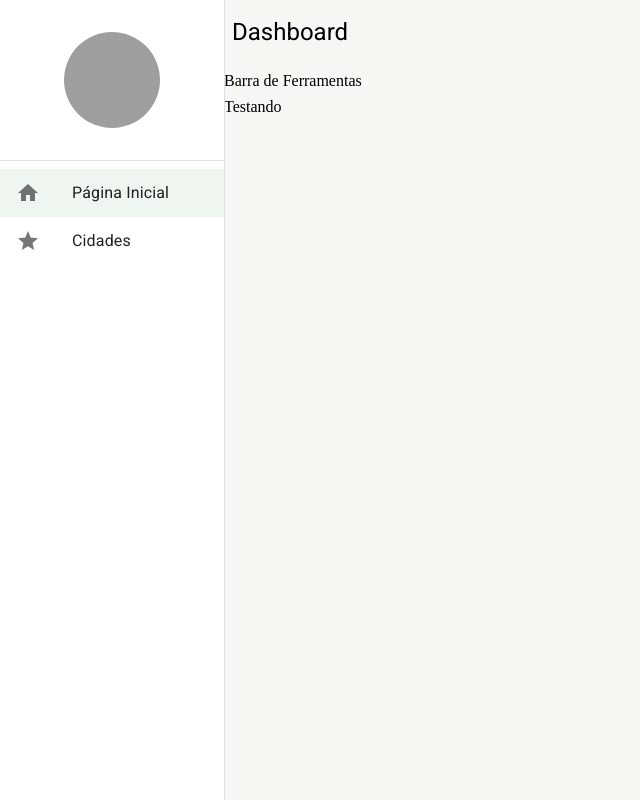
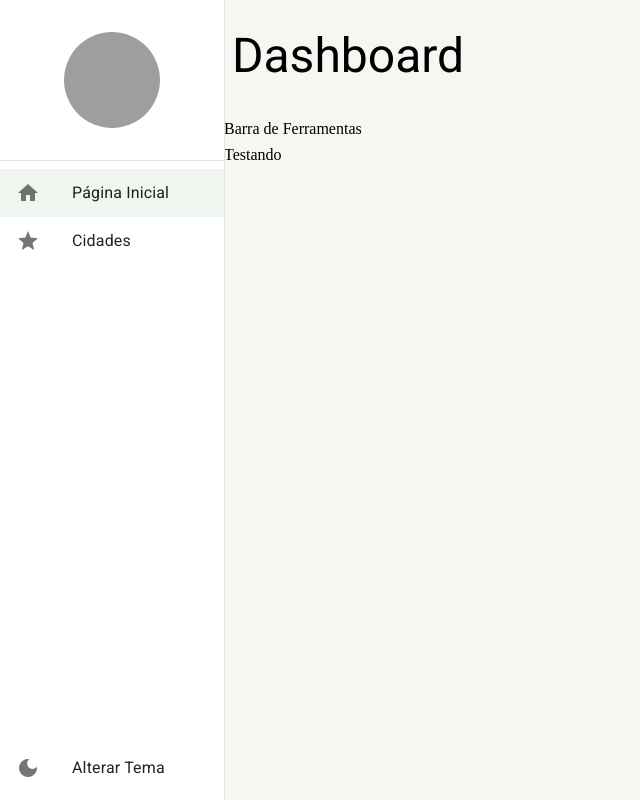
Before and after one commit to leomar-sartor/CursoReact, a React (Create React App) app: page /home in a window 1280 px wide. Shown: the whole page, without its empty margins (0-640 px from the left). Built offline with nearby package versions, Linux system fonts and the light colour scheme; grey boxes are pictures that could not be loaded.

Commit message:
Ajuste de heading da page e dark mode

```diff
--- a/src/pages/dashboard/Dashboard.tsx
+++ b/src/pages/dashboard/Dashboard.tsx
@@ -2,7 +2,7 @@ import { LayoutBaseDePagina } from "../../shared/layouts";
 
 export const Dashboard = () => {
   return (
-    <LayoutBaseDePagina titulo="Dashboard">
+    <LayoutBaseDePagina titulo="Dashboard" barraDeFerramentas={<>Barra de Ferramentas</>}>
       Testando
     </LayoutBaseDePagina>
   );
--- a/src/shared/components/menu-lateral/MenuLateral.tsx
+++ b/src/shared/components/menu-lateral/MenuLateral.tsx
@@ -13,7 +13,7 @@ import {
 } from "@mui/material";
 import { Box } from "@mui/system";
 // import HomeIcon from "@mui/icons-material/Inbox";
-import { useDrawerContext } from "../../contexts";
+import { useAppThemeContext, useDrawerContext } from "../../contexts";
 import { useMatch, useNavigate, useResolvedPath } from "react-router-dom";
 interface IListItemLinkProps {
   to: string;
@@ -50,10 +50,10 @@ interface IMenuLateralProps {
 
 export const MenuLateral: React.FC<IMenuLateralProps> = ({ children }) => {
   const theme = useTheme();
-
   const smDown = useMediaQuery(theme.breakpoints.down("sm"));
 
   const { isDrawerOpen, toggleDrawerOpen, drawerOptions } = useDrawerContext();
+  const { toggleTheme } = useAppThemeContext();
 
   return (
     <React.Fragment>
@@ -96,6 +96,17 @@ export const MenuLateral: React.FC<IMenuLateralProps> = ({ children }) => {
               ))}
             </List>
           </Box>
+
+          <Box>
+            <List component="nav">
+              <ListItemButton onClick={toggleTheme}>
+                <ListItemIcon>
+                  <Icon>dark_mode</Icon>
+                </ListItemIcon>
+                <ListItemText primary="Alterar Tema"/>
+              </ListItemButton>
+            </List>
+          </Box>
         </Box>
       </Drawer>
 
--- a/src/shared/layouts/LayoutBaseDePagina.tsx
+++ b/src/shared/layouts/LayoutBaseDePagina.tsx
@@ -11,14 +11,17 @@ import { useDrawerContext } from "../contexts";
 
 interface ILayoutBaseDePaginaProps {
   titulo: string;
+  barraDeFerramentas?: React.ReactNode;
   children?: React.ReactNode;
 }
 
 export const LayoutBaseDePagina: React.FC<ILayoutBaseDePaginaProps> = ({
   titulo,
+  barraDeFerramentas,
   children
 }) => {
   const smDown = useMediaQuery((theme: Theme) => theme.breakpoints.down("sm"));
+  const mdDown = useMediaQuery((theme: Theme) => theme.breakpoints.down("md"));
   const theme = useTheme();
   //const smDown = useMediaQuery(theme.breakpoints.down("sm"));
 
@@ -28,7 +31,7 @@ export const LayoutBaseDePagina: React.FC<ILayoutBaseDePaginaProps> = ({
     <Box height="100%" display="flex" flexDirection="column" gap={1}>
       <Box
         padding={1}
-        height={theme.spacing(6)}
+        height={theme.spacing( smDown ? 6 : mdDown ? 8 : 12 )}
         display="flex"
         alignItems="center"
         gap={1}
@@ -38,10 +41,26 @@ export const LayoutBaseDePagina: React.FC<ILayoutBaseDePaginaProps> = ({
             <Icon>menu</Icon>
           </IconButton>
         )}
-        <Typography variant="h5">{titulo}</Typography>
+
+        <Typography
+          variant={ smDown ? "h5" : mdDown ? "h4" : "h3"}
+          overflow="hidden"
+          whiteSpace="nowrap"
+          textOverflow="ellipses"
+        >
+          {titulo}
+        </Typography>
       </Box>
-      <Box>Barra de Ferramentas</Box>
-      <Box>{children}</Box>
+      {
+        barraDeFerramentas && (
+          <Box>
+            {barraDeFerramentas}
+          </Box>
+        )
+      }
+      <Box flex={1} overflow="auto">
+        {children}
+      </Box>
     </Box>
   );
 };
--- a/src/shared/themes/Dark.ts
+++ b/src/shared/themes/Dark.ts
@@ -3,6 +3,7 @@ import { cyan, green } from "@mui/material/colors";
 
 export const DarkTheme = createTheme({
   palette: {
+    mode: "dark",
     primary: {
       main: green[700],
       dark: green[800],
@@ -18,6 +19,11 @@ export const DarkTheme = createTheme({
     background: {
       default: "#202124",
       paper: "#303134"
+    },
+  },
+  typography:{
+    allVariants:{
+      color: "white"
     }
   }
 });
```
Also changed, not shown: 1 other file (tests, documents, lock files or other folders).
